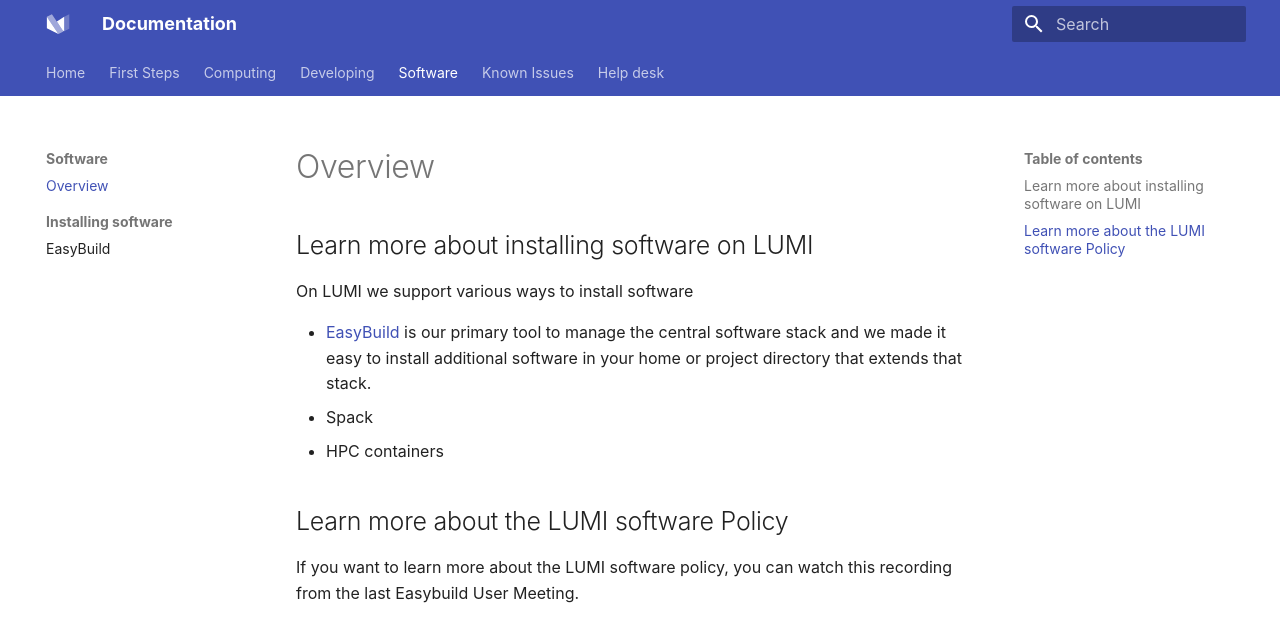
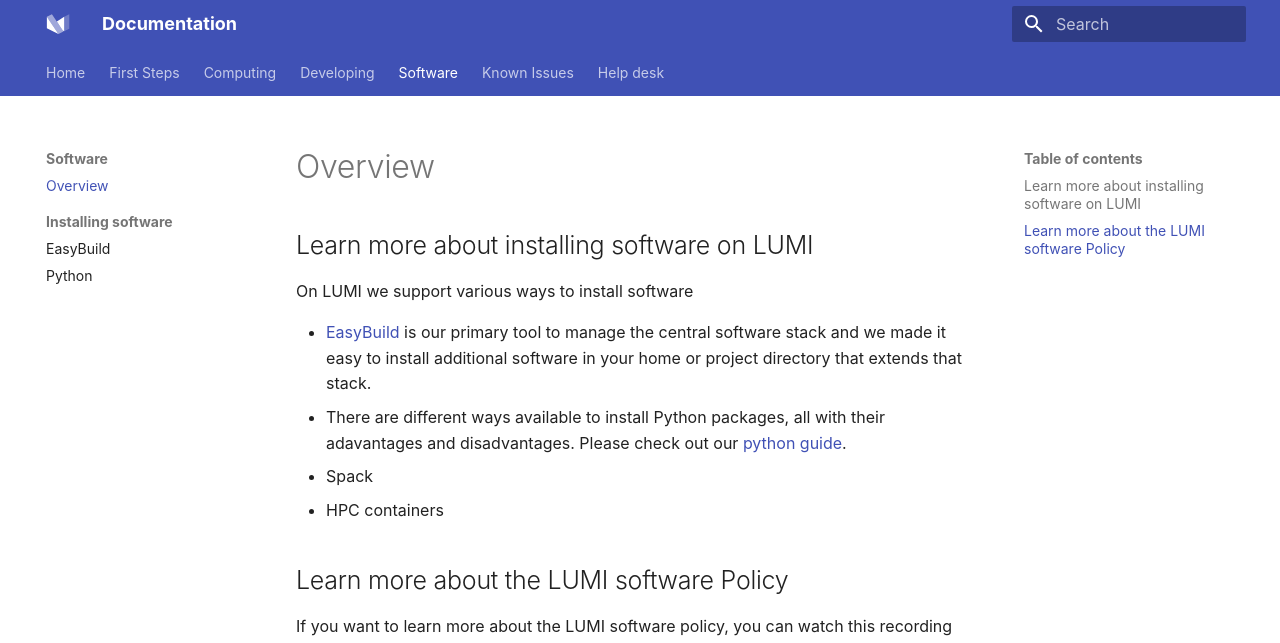
Before and after one commit to Lumi-supercomputer/lumi-userguide, an MkDocs documentation site: the page built from docs/software/index.md, in a window 1280 px wide and 1178 px high. Shown: the top 643 px of the window. Built offline with MkDocs 1.6.1 and Material for MkDocs 9.7.7, drawn with Linux system fonts in a browser that asks for light colours.

Commit message:
Add stub of python installation

```diff
--- a/docs/software/index.md
+++ b/docs/software/index.md
@@ -3,6 +3,7 @@
 ---
 
 [easybuild]: ./installing/easybuild.md
+[python_installation]: ./installing/python.md
 
 
 ## Learn more about installing software on LUMI
@@ -12,6 +13,9 @@
  - [EasyBuild][easybuild] is our primary tool to manage the central software
    stack and we made it easy to install additional software in your home or
    project directory that extends that stack.
+ - There are different ways available to install Python packages, all with
+   their adavantages and disadvantages. Please check out our [python
+guide][python_installation].
  - Spack
  - HPC containers
 
--- a/mkdocs.yml
+++ b/mkdocs.yml
@@ -52,6 +52,7 @@
     - Overview: software/index.md
     - Installing software:
       - EasyBuild: software/installing/easybuild.md
+      - Python: software/installing/python.md
   - Known Issues:
     - Known Issues: issues/index.md
   - Help desk:
```
Also changed, not shown: docs/software/installing/python.md (added, +43 -0 lines).
